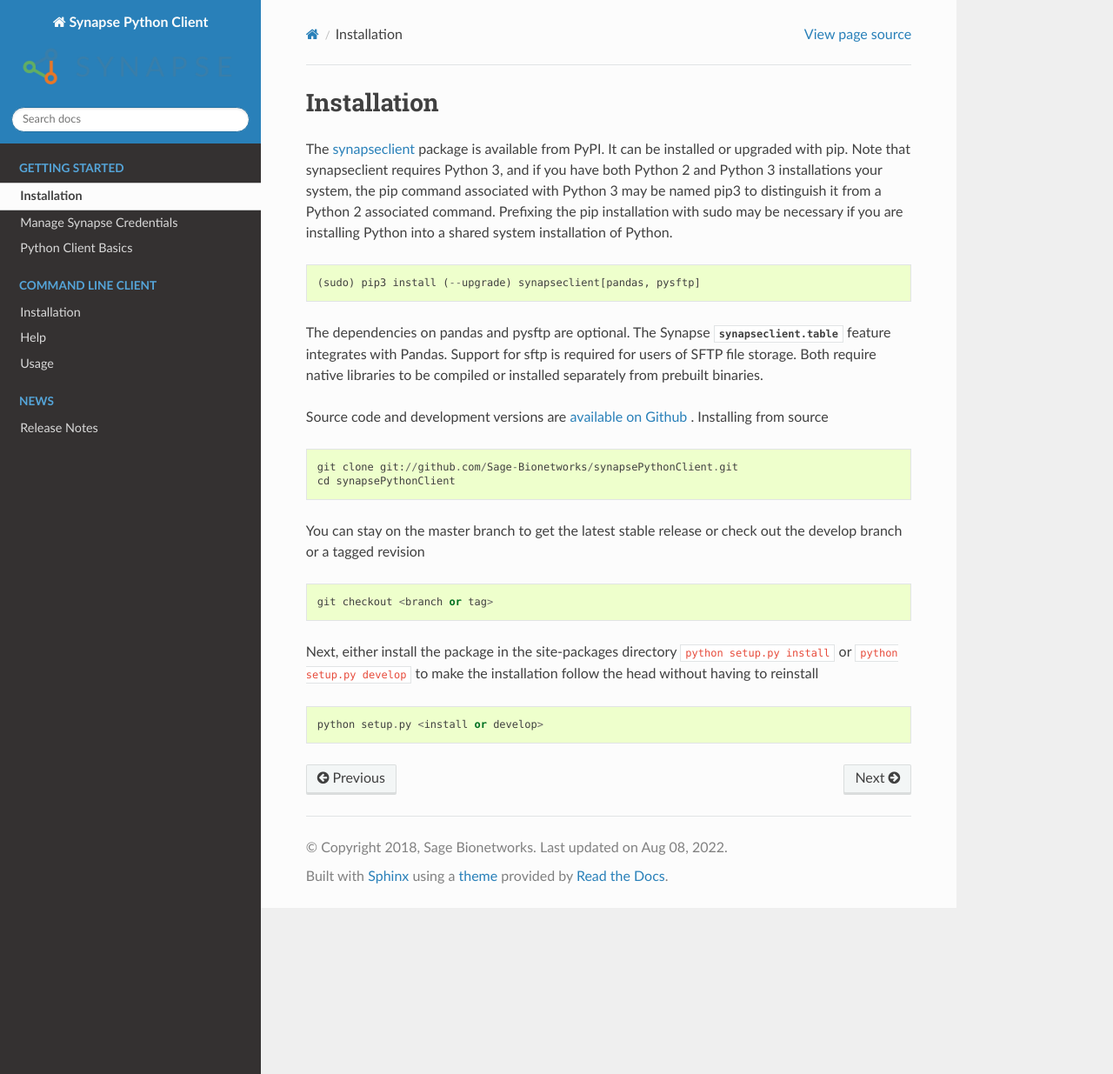
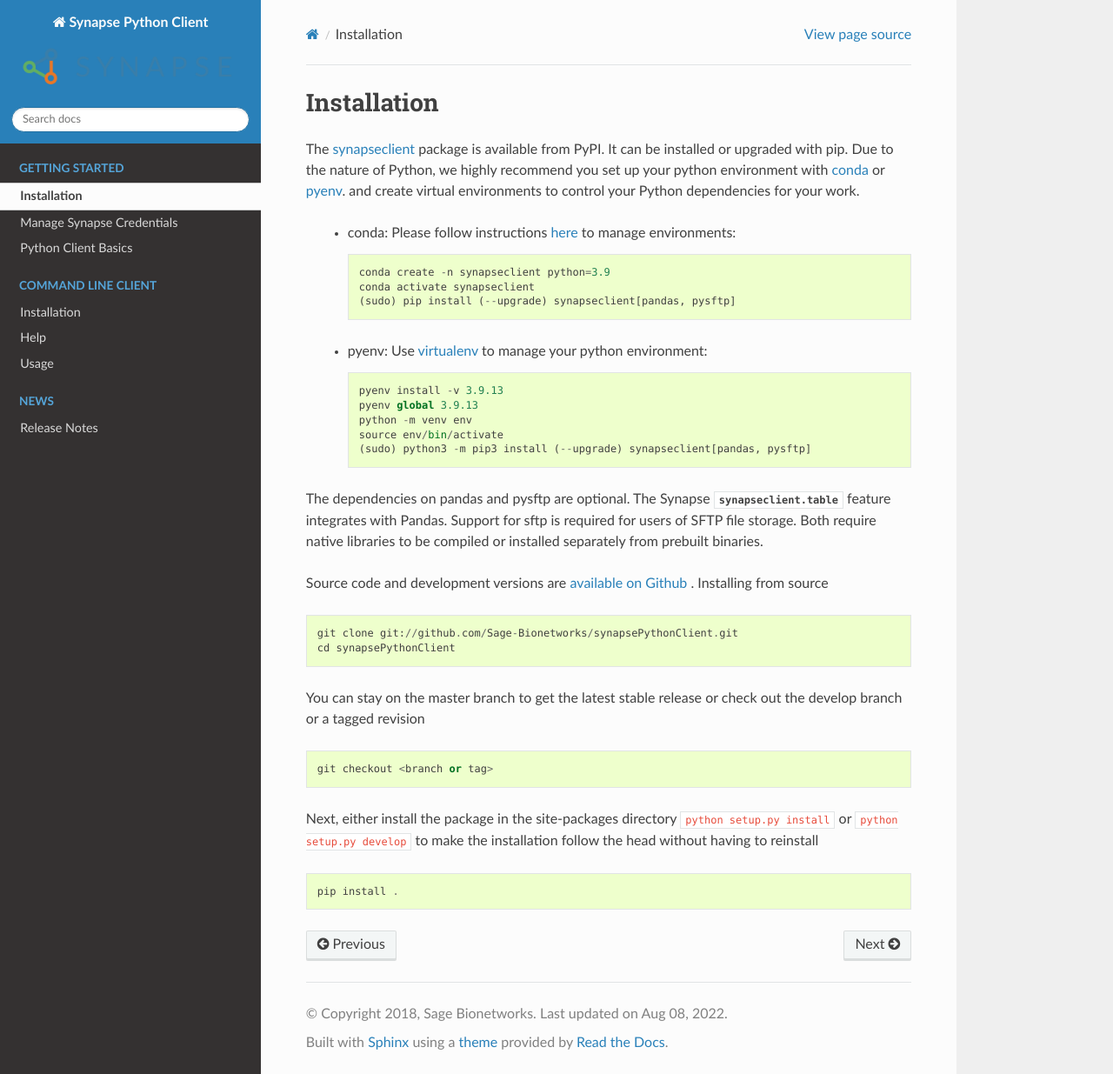
Before and after one commit to Sage-Bionetworks/synapsePythonClient, a Sphinx documentation site: the page built from docs/getting_started/installation.rst, in a window 1280 px wide and 1235 px high. Shown: the whole window at 87% size. Built offline with Sphinx 7.4.7 and the Read the Docs theme 2.0.0, drawn with Linux system fonts in a browser that asks for light colours; the version number could not be read and is left out.

Commit message:
update installation guide

```diff
--- a/docs/getting_started/installation.rst
+++ b/docs/getting_started/installation.rst
@@ -2,13 +2,24 @@
 ============
 
 The `synapseclient <https://pypi.python.org/pypi/synapseclient/>`_ package is available from PyPI. It can be installed
-or upgraded with pip. Note that synapseclient requires Python 3, and if you have both Python 2 and Python 3
-installations your system, the pip command associated with Python 3 may be named pip3 to distinguish it from a
-Python 2 associated command. Prefixing the pip installation with sudo may be necessary if you are installing Python
-into a shared system installation of Python.
-::
+or upgraded with pip. Due to the nature of Python, we highly recommend you set up your python environment with
+`conda <https://www.anaconda.com/products/distribution>`__ or `pyenv <https://github.com/pyenv/pyenv>`__.
+and create virtual environments to control your Python dependencies for your work.
 
-    (sudo) pip3 install (--upgrade) synapseclient[pandas, pysftp]
+    - conda: Please follow instructions `here <https://docs.conda.io/projects/conda/en/latest/user-guide/tasks/manage-environments.html>`__ to manage environments::
+
+        conda create -n synapseclient python=3.9
+        conda activate synapseclient
+        (sudo) pip install (--upgrade) synapseclient[pandas, pysftp]
+
+    - pyenv: Use `virtualenv <https://virtualenv.pypa.io/en/latest/>`__ to manage your python environment::
+
+        pyenv install -v 3.9.13
+        pyenv global 3.9.13
+        python -m venv env
+        source env/bin/activate
+        (sudo) python3 -m pip3 install (--upgrade) synapseclient[pandas, pysftp]
+
 
 The dependencies on pandas and pysftp are optional. The Synapse :py:mod:`synapseclient.table` feature integrates with
 Pandas. Support for sftp is required for users of SFTP file storage. Both require native libraries to be compiled or
@@ -32,4 +43,4 @@
 ``python setup.py develop`` to make the installation follow the head without having to reinstall
 ::
 
-    python setup.py <install or develop>
+    pip install .
```
Also changed, not shown: 1 other file.
